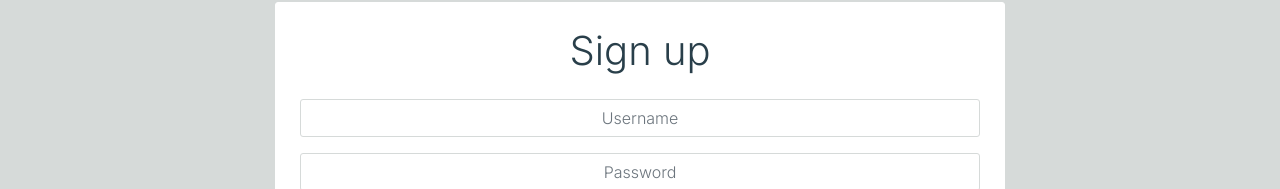
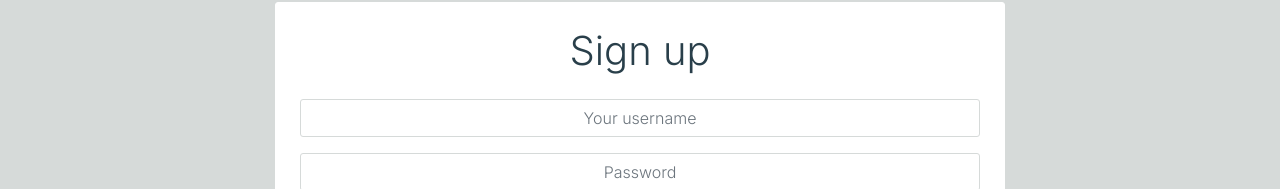
Before and after one commit to aleksandracodes/CI_PP5_Snapfood, a React (Create React App) app: page /signup in a window 1280 px wide. Shown: the part 118-307 px from the top of the page. Built offline with nearby package versions, Linux system fonts and the light colour scheme.

Commit message:
Style & add sign up form functionality to add new users

```diff
--- a/src/pages/auth/SignUpForm.js
+++ b/src/pages/auth/SignUpForm.js
@@ -1,35 +1,109 @@
-import React from "react";
-import { Link } from "react-router-dom";
+import React, { useState } from "react";
+import { Link, useHistory } from "react-router-dom";
 import styles from "../../styles/LogInSignUpForm.module.css";
-import { Form, Button, Col, Row, Container } from "react-bootstrap";
+import { Alert, Form, Button, Col, Row, Container } from "react-bootstrap";
 import appStyles from "../../App.module.css";
+import axios from "axios";
 
 const SignUpForm = () => {
+  const [signUpData, setSignUpData] = useState({
+    username: "",
+    password1: "",
+    password2: "",
+  });
+  const { username, password1, password2 } = signUpData;
+
+  const [errors, setErrors] = useState({});
+
+  const history = useHistory();
+
+  const handleChange = (e) => {
+    setSignUpData({
+      ...signUpData,
+      [e.target.name]: e.target.value, //key is an input field name, value is the value entered by the user
+    });
+  };
+
+  /*
+    Handle submitted in the form data on signing up. Redirect to log in page.
+  */
+    const handleSubmit = async (e) => {
+      e.preventDefault(); // prevent page refresh
+      try {
+        await axios.post("/dj-rest-auth/registration/", signUpData);
+        history.push("/login");
+      } catch (err) {
+        setErrors(err.response?.data);
+      }
+    };
+
   return (
     <Row className="text-center">
       <Col className="my-auto offset-md-2" md={8}>
         <Container className={`${appStyles.Content} p-4 `}>
           <h1 className="mb-4">Sign up</h1>
 
-          <Form>
+          <Form onSubmit={handleSubmit}>
+          {errors.username?.map((message, idx) => (
+              <Alert variant="warning" className={styles.Alert} key={idx}>
+                {message}
+              </Alert>
+            ))}
             <Form.Group controlId="username">
               <Form.Label className="d-none">Username</Form.Label>
-              <Form.Control className={styles.Input} type="text" placeholder="Username" name="username" />
+              <Form.Control
+                className={styles.Input}
+                type="text"
+                placeholder="Your username"
+                name="username"
+                value={username}
+                onChange={handleChange}
+              />
             </Form.Group>
 
+            {errors.password1?.map((message, idx) => (
+              <Alert variant="warning" className={styles.Alert} key={idx}>
+                {message}
+              </Alert>
+            ))}
             <Form.Group controlId="password1">
               <Form.Label className="d-none">Password</Form.Label>
-              <Form.Control className={styles.Input} type="password" placeholder="Password" name="password1"/>
+              <Form.Control
+                className={styles.Input}
+                type="password"
+                placeholder="Password"
+                name="password1"
+                value={password1}
+                onChange={handleChange}
+              />
             </Form.Group>
 
+            {errors.password2?.map((message, idx) => (
+              <Alert variant="warning" className={styles.Alert} key={idx}>
+                {message}
+              </Alert>
+            ))}
             <Form.Group controlId="password2">
               <Form.Label className="d-none">Confirm password</Form.Label>
-              <Form.Control className={styles.Input} type="password" placeholder="Confirm password" name="password2"/>
+              <Form.Control
+                className={styles.Input}
+                type="password"
+                placeholder="Confirm password"
+                name="password2"
+                value={password2}
+                onChange={handleChange}
+              />
             </Form.Group>
 
+            {errors.non_field_errors?.map((message, idx) => (
+              <Alert variant="warning" className={styles.Alert} key={idx}>
+                {message}
+              </Alert>
+            ))}
             <Button className={`my-3 ${appStyles.button}`} type="submit">
               Sign up!
             </Button>
+
             <Link className={styles.Link} to="/login">
             Already a member? Click <span>here </span>to log in.
           </Link>
--- a/src/styles/LogInSignUpForm.module.css
+++ b/src/styles/LogInSignUpForm.module.css
@@ -13,6 +13,15 @@
   border: 1px solid var(--salmon);
 }
 
+.Input::placeholder {
+  font-weight: normal;
+}
+
+.Input[value] {
+  font-weight: bold;
+  color: var(--dark-slate-grey);
+}
+
 .Link {
   display: block;
 }
@@ -20,3 +29,9 @@
 .Link span {
   color: var(--salmon);
 }
+
+.Alert {
+  margin-bottom: 0;
+  padding: 0;
+  font-weight: bold;
+}
```
